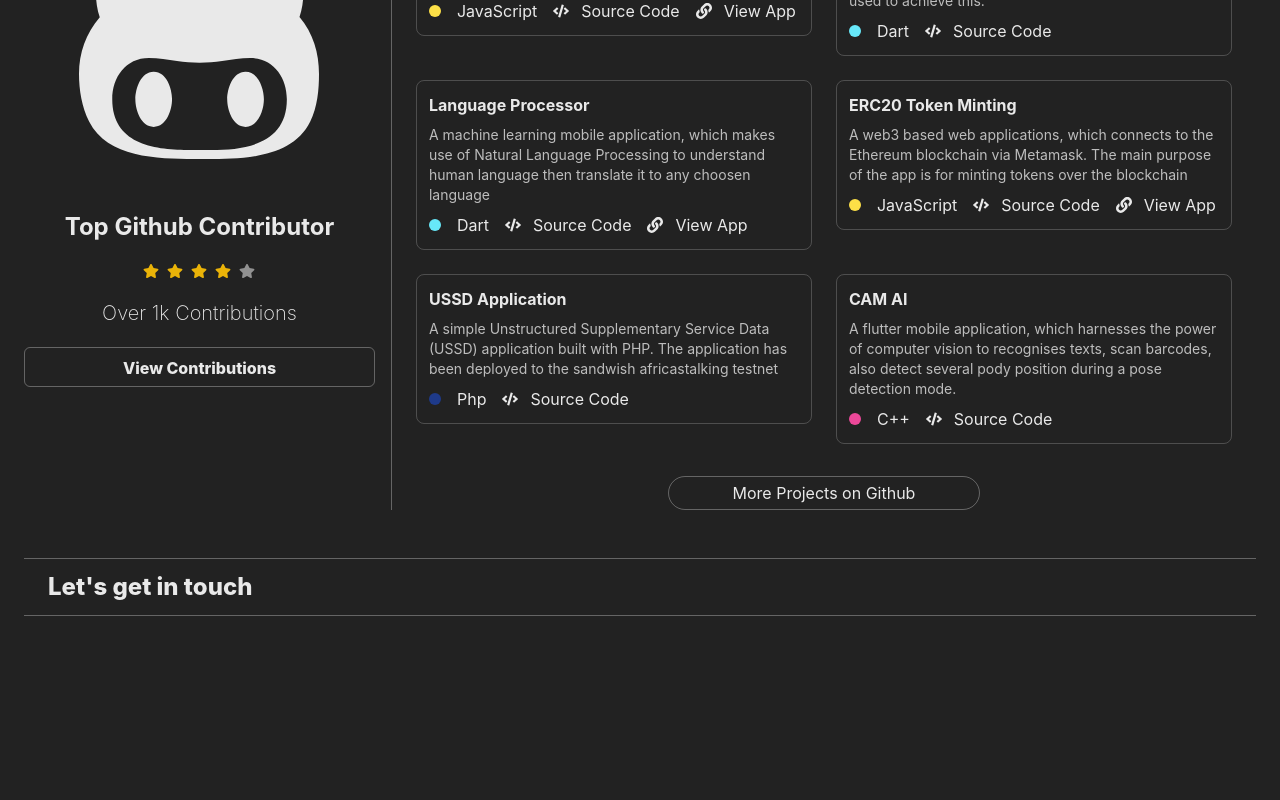
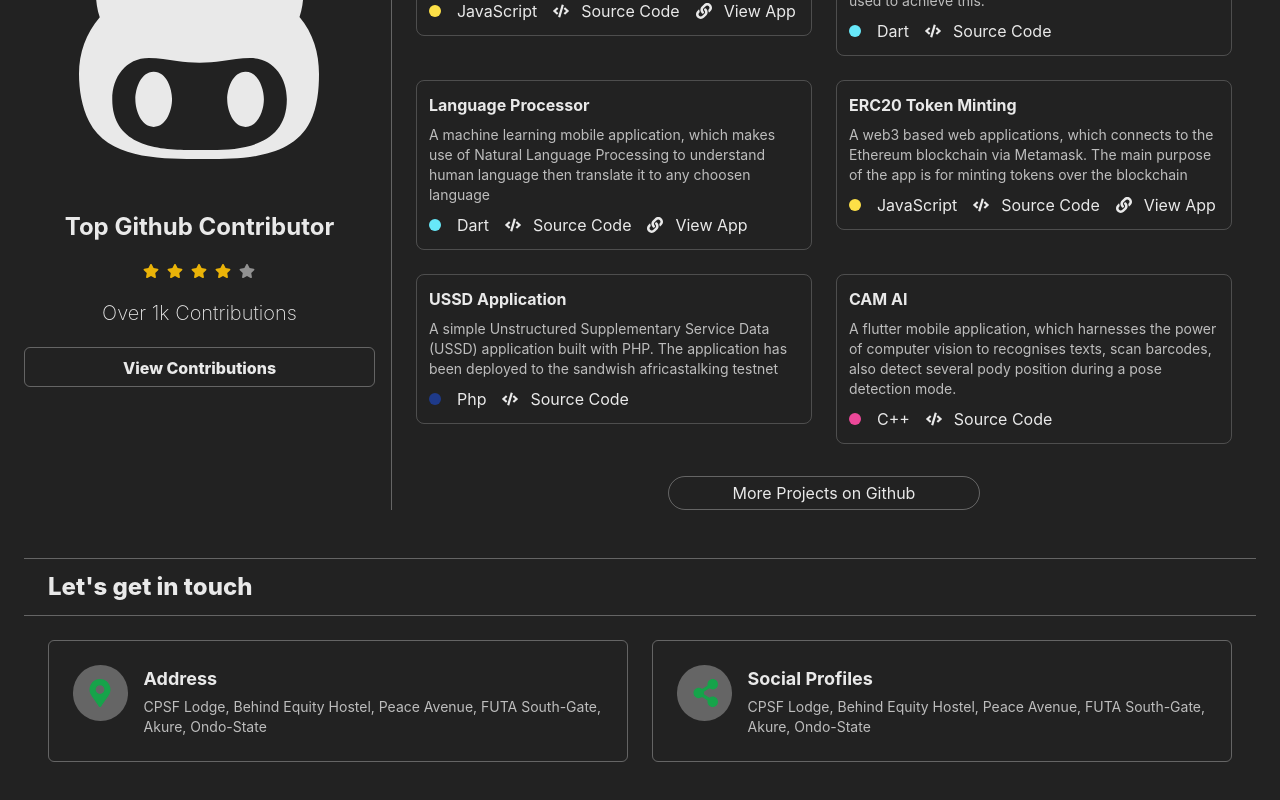
Before and after one commit to Chibueze-Adeyemi-Ajayi/REACT_portfolio, a React (Create React App) app: page / in a window 1280 px wide. Shown: the part 2861-3661 px from the top of the page. Before the commit the page ends 3501 px from the top, so only its background shows below. Built offline with nearby package versions, Linux system fonts and the light colour scheme.

Commit message:
My portfolio

```diff
--- a/src/components/contact.js
+++ b/src/components/contact.js
@@ -1,11 +1,35 @@
+const Card = (props) => {
+    return (
+        <div className="w-full h-fit p-6 flex flex-row space-x-0   border rounded-md border-white/30">
+            <div className="flex w-[3.8rem] h-14 bg-white/30 rounded-full">{props.icon}</div>
+            <div className="w-fit my-auto h-fit flex flex-col space-y-1">
+                <h1 className="font-bold text-lg text-white/90 pl-4">{props.title}</h1>
+                <font className="text-white/70 text-sm pl-4">{props.content}</font>
+            </div>
+        </div>
+    );
+}
+
 const Contact = () => {
     return (
         <div className="w-full h-full p-6">
             <section className="w-full h-full flex flex-col space-y-4">
                 <h1 className="text-2xl font-extrabold text-white/90 py-3 pl-6 border-y border-white/30">Let's get in touch</h1>
             </section>
+            <section className="w-full p-6 h-full grid grid-cols-2 gap-6">
+                <Card icon={
+                    <svg className="w-7 mx-auto my-auto h-7" xmlns="http://www.w3.org/2000/svg" viewBox="0 0 384 512">
+                        <path className="fill-green-600" d="M172.268 501.67C26.97 291.031 0 269.413 0 192 0 85.961 85.961 0 192 0s192 85.961 192 192c0 77.413-26.97 99.031-172.268 309.67-9.535 13.774-29.93 13.773-39.464 0zM192 272c44.183 0 80-35.817 80-80s-35.817-80-80-80-80 35.817-80 80 35.817 80 80 80z"/>
+                    </svg>
+                } title="Address" content="CPSF Lodge, Behind Equity Hostel, Peace Avenue, FUTA South-Gate, Akure, Ondo-State" />
+                <Card icon={
+                    <svg className="w-7 mx-auto my-auto h-7" xmlns="http://www.w3.org/2000/svg" viewBox="0 0 384 512">
+                        <path className="fill-green-600" d="M352 320c-22.608 0-43.387 7.819-59.79 20.895l-102.486-64.054a96.551 96.551 0 0 0 0-41.683l102.486-64.054C308.613 184.181 329.392 192 352 192c53.019 0 96-42.981 96-96S405.019 0 352 0s-96 42.981-96 96c0 7.158.79 14.13 2.276 20.841L155.79 180.895C139.387 167.819 118.608 160 96 160c-53.019 0-96 42.981-96 96s42.981 96 96 96c22.608 0 43.387-7.819 59.79-20.895l102.486 64.054A96.301 96.301 0 0 0 256 416c0 53.019 42.981 96 96 96s96-42.981 96-96-42.981-96-96-96z"/>
+                    </svg>
+                } title="Social Profiles" content="CPSF Lodge, Behind Equity Hostel, Peace Avenue, FUTA South-Gate, Akure, Ondo-State" />
+
+            </section>
         </div>
-
     );
 }
 
```
